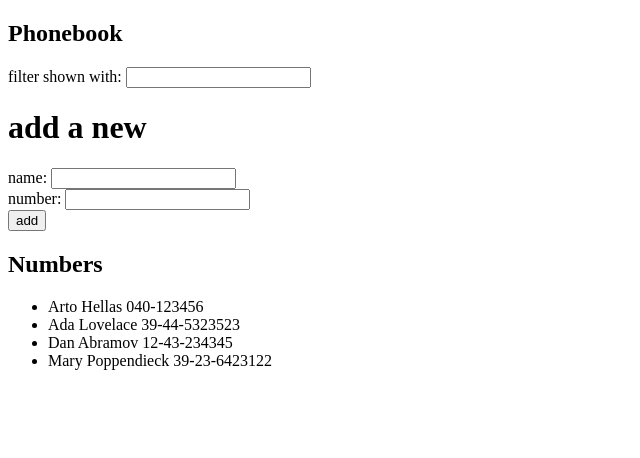
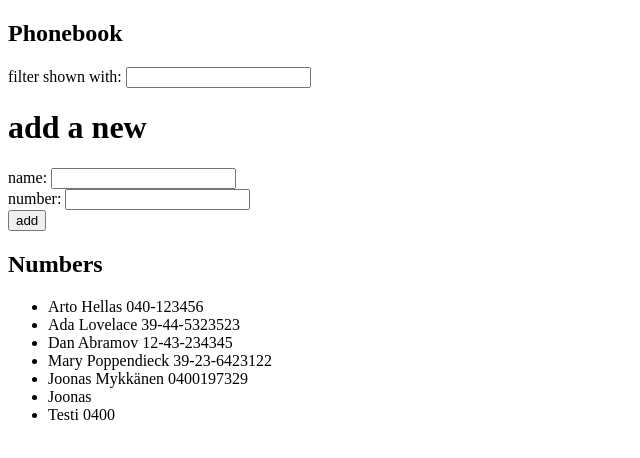
Before and after one commit to JoonasMykkanen/fullstack, a React (Create React App) app in the folder part_2/puhelinluettelo/: page / in a window 1280 px wide. Shown: the top 458 px of the page, without its empty margins (0-640 px from the left). Built offline with nearby package versions, Linux system fonts and the light colour scheme; data requests are answered from the project's data file.

Commit message:
This commit includes ex 2.12 AND 2.13. Also it includes improvements to filter. It is not case sensitive anymore as I think it should not be.

```diff
--- a/part_2/puhelinluettelo/db.json
+++ b/part_2/puhelinluettelo/db.json
@@ -1,5 +1,5 @@
 {
-	"persons":[
+  "persons": [
     {
       "name": "Arto Hellas",
       "number": "040-123456",
@@ -19,6 +19,21 @@
       "name": "Mary Poppendieck",
       "number": "39-23-6423122",
       "id": 4
+    },
+    {
+      "name": "Joonas Mykkänen",
+      "number": "0400197329",
+      "id": 5
+    },
+    {
+      "name": "Joonas",
+      "number": "",
+      "id": 6
+    },
+    {
+      "name": "Testi",
+      "number": "0400",
+      "id": 7
     }
   ]
 }
--- a/part_2/puhelinluettelo/src/App.js
+++ b/part_2/puhelinluettelo/src/App.js
@@ -1,45 +1,55 @@
 import { List, PersonForm, FilterForm } from './components/Phonebook.js'
+import pbService from './services/persons.js'
 import { useState, useEffect } from 'react'
-import axios from 'axios'
-
 
 const App = () => {
+	// Init fields and phonebook list
 	const [persons, setPersons] = useState([])
   	const [newName, setNewName] = useState('')
-  	const [number, setNumber] = useState('')
+  	const [newNumber, setNumber] = useState('')
   	const [filter, setFilter] = useState('')
 
+	// Define functions to manipulate list
   	const nameChange = (event) => setNewName(event.target.value)
   	const numberChange = (event) => setNumber(event.target.value)
   	const updateFilter = (event) => setFilter(event.target.value)
 
-	useEffect(() => {
-		console.log('effect')
-		axios
-		.get('http://localhost:3001/persons')
-		.then(response => {
-			console.log('promise fulfilled')
-			setPersons(response.data)
-		})
+	// Get initial list from server
+	useEffect (() => {
+		pbService.getAll().then(list => {setPersons(list)})
+			.catch(error => {console.log('could not get list from server')})
 	}, [])
 
-	const handleClick = (event) => {
-		event.preventDefault()
-		if (checkList(newName) === false) {
-			setNewName('')
-			setNumber('')
-			setPersons([...persons, {name: newName, number: number}])
-		}
-	}
-
+	// Looping trough list and checking for current input for matches
+	// Returns true if found and in that case prompt error and return
+	// true to signal function caller to not add name in the phonebook
 	const  checkList = (name) => {
+		const lowerName = name.toLowerCase()
 		for (let i = 0; i < persons.length; i++) {
-			if (persons[i].name === name) {
+			const lowerPersonsName = persons[i].name.toLowerCase()
+			if (lowerPersonsName === lowerName) {
 				alert(`${name} is already added to phonebook`)
 				return (true)
 			}
 		}
 		return (false)
+	}
+
+	// Prevents site from refreshing and checking if name is alraedy on the list
+	// if it is not found, adds it to the database, fiels reseted in both cases
+	const handleClick = (event) => {
+		event.preventDefault()
+		const newItem = {name: newName, number: newNumber}
+		if (checkList(newName) === false) {
+			pbService
+				.create(newItem).then(updatedList => {
+					setPersons([...persons, {name: newName, number: newNumber}])
+					console.log('added new item to list')
+				})
+				.catch(error => {console.log('error with creating new person')})
+		}
+		setNewName('')
+		setNumber('')
 	}
 
   	return (
@@ -49,7 +59,7 @@ const App = () => {
 				<FilterForm filter={filter} updateFilter={updateFilter}/>
 				<PersonForm
 				newName={newName}
-				number={number}
+				newNumber={newNumber}
 				numberChange={numberChange}
 				nameChange={nameChange}
 				handleClick={handleClick}
--- a/part_2/puhelinluettelo/src/components/Phonebook.js
+++ b/part_2/puhelinluettelo/src/components/Phonebook.js
@@ -12,7 +12,7 @@ const FilterForm =  ( {filter, updateFilter} ) => {
 	)
 }
 
-const PersonForm = ( {newName, number, numberChange, nameChange, handleClick} ) => {
+const PersonForm = ( {newName, newNumber, numberChange, nameChange, handleClick} ) => {
 	return (
 		<>
 			<h1>add a new</h1>
@@ -27,7 +27,7 @@ const PersonForm = ( {newName, number, numberChange, nameChange, handleClick} )
 				<div>
 					number: <input
 					type="text"
-					value={number}
+					value={newNumber}
 					onChange={numberChange}
 					/>
 				</div>
@@ -55,4 +55,8 @@ const List = ( {persons, filter} ) => {
 	)
  }
 
-export { List, PersonForm, FilterForm }
+export {
+	List,
+	PersonForm,
+	FilterForm
+}
--- /dev/null
+++ b/part_2/puhelinluettelo/src/services/persons.js
@@ -0,0 +1,22 @@
+import axios from 'axios'
+
+const baseUrl = 'http://localhost:3001/persons'
+
+const getAll = () => {
+	const request = axios.get(baseUrl)
+	return request.then(response => response.data)
+}
+
+const create = newObject => {
+	const request = axios.post(baseUrl, newObject)
+	return request.then(response => response.data)
+}
+
+const update = (id, newObject) => {
+	const request = axios.put(`${baseUrl}/${id}`, newObject)
+	return request.then(response => response.data)
+}
+
+const pbService = { getAll, create, update }
+
+export default pbService
```
Lines whose indentation alone changed are shown as unchanged.
